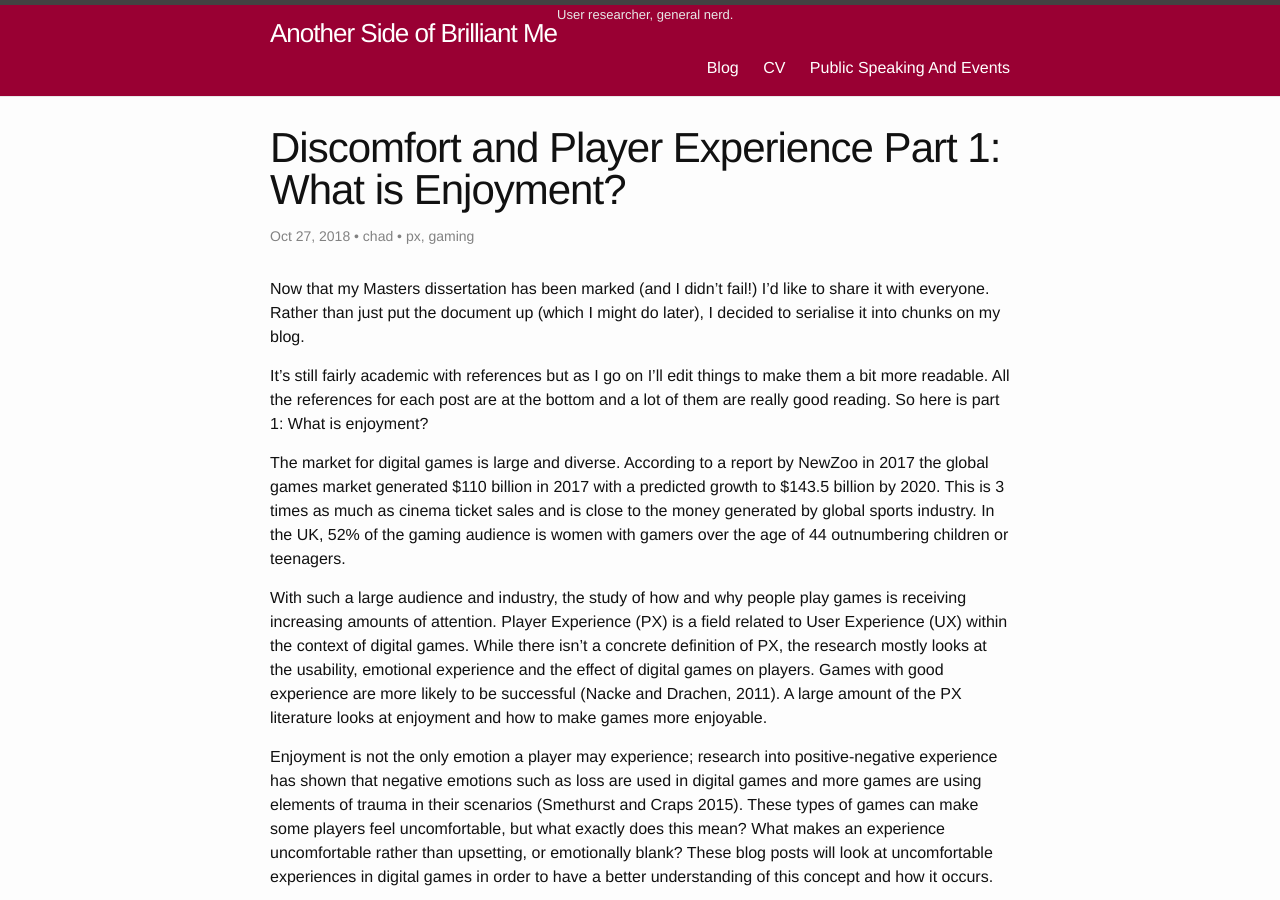
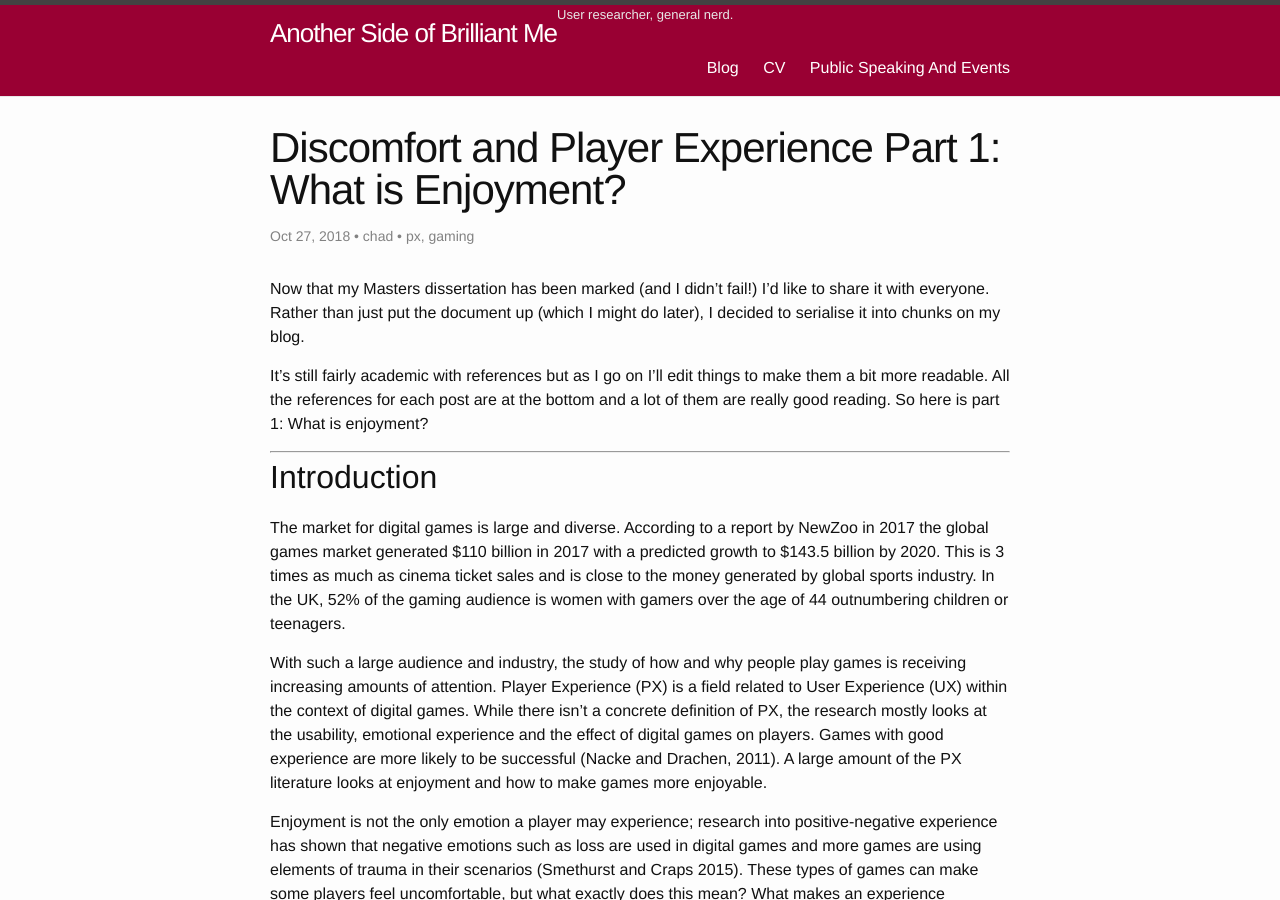
Before and after one commit to kitation/kitation.github.io, a Jekyll site: the page built from _posts/2018-10-27-what-is-enjoyment.markdown, in a window 1280 px wide and 900 px high. Built offline with Jekyll 4.4.1, drawn with Linux system fonts in a browser that asks for light colours.

Commit message:
Update _posts/2018-10-27-what-is-enjoyment.markdown

```diff
--- a/_posts/2018-10-27-what-is-enjoyment.markdown
+++ b/_posts/2018-10-27-what-is-enjoyment.markdown
@@ -14,8 +14,11 @@ tags:
 Now that my Masters dissertation has been marked (and I didn't fail!) I'd like to share it with everyone. Rather than just put the document up (which I might do later), I decided to serialise it into chunks on my blog.
 
 It's still fairly academic with references but as I go on I'll edit things to make them a bit more readable. All the references for each post are at the bottom and a lot of them are really good reading. So here is part 1: What is enjoyment?
+
 <!--more-->
+___
 
+## Introduction
 
 The market for digital games is large and diverse. According to a report by NewZoo in 2017 the global games market generated $110 billion in 2017 with a predicted growth to $143.5 billion by 2020. This is 3 times as much as cinema ticket sales and is close to the money generated by global sports industry. In the UK, 52% of the gaming audience is women with gamers over the age of 44 outnumbering children or teenagers.
 
```
